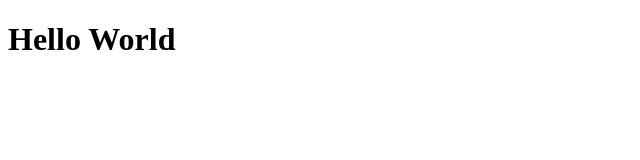
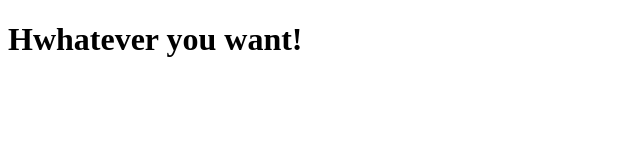
Before and after one commit to roweyy437/sheepdog-school, a plain HTML site: page index.html in a window 1280 px wide. Shown: the whole page, without its empty margins (0-640 px from the left). Drawn offline with Linux system fonts and the light colour scheme.

Commit message:
Update title

```diff
--- a/index.html
+++ b/index.html
@@ -7,6 +7,6 @@
     <title>Document</title>
 </head>
 <body>
-    <h1>Hello World</h1>
+    <h1>Hwhatever you want!</h1>
 </body>
 </html>
```
